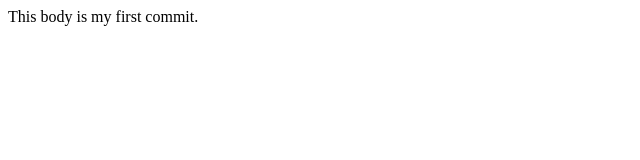
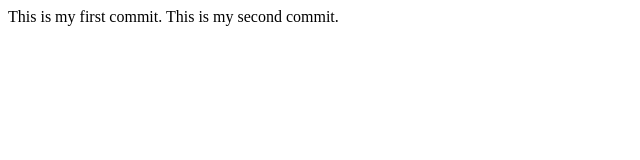
Before and after one commit to Preety1010/Git_C1, a plain HTML site: page index.html in a window 1280 px wide. Shown: the whole page, without its empty margins (0-640 px from the left). Drawn offline with Linux system fonts and the light colour scheme.

Commit message:
Title changed

```diff
--- a/index.html
+++ b/index.html
@@ -3,9 +3,10 @@
 <head>
     <meta charset="UTF-8">
     <meta name="viewport" content="width=device-width, initial-scale=1.0">
-    <title>Document</title>
+    <title>Git class </title>
 </head>
 <body>
-   This body is my first commit.
+   This is my first commit.
+   This is my second commit.
 </body>
 </html>
```
